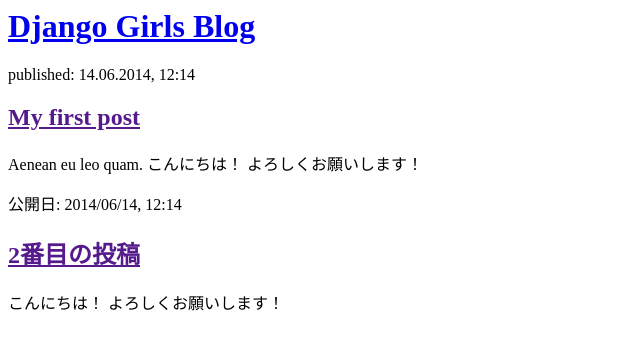
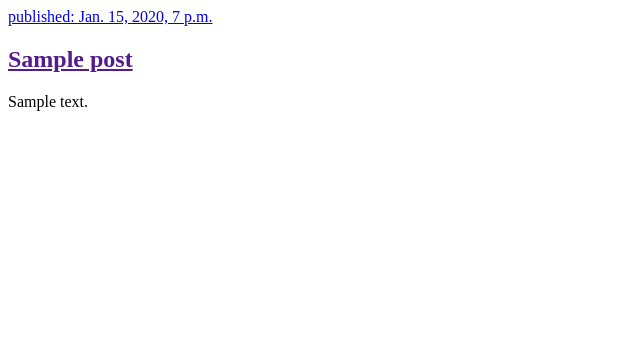
Before and after one commit to shun1829/my_first_blog_djgirls, a Django app: page / in a window 1280 px wide. Shown: the top 350 px of the page, without its empty margins (0-640 px from the left). Run offline with Django 3.2, Linux system fonts and the light colour scheme; tables that the repository leaves empty hold one stand-in row (values such as "Sample post").

Commit message:
Modified templates to display posts from database.

```diff
--- a/blog_djgirls/templates/blog_djgirls/post_list.html
+++ b/blog_djgirls/templates/blog_djgirls/post_list.html
@@ -4,19 +4,15 @@
     </head>
     <body>
         <div>
-            <h1><a href="/">Django Girls Blog</a></h1>
+            <h1><a href="/"Django Girls Blog</a></h1>
         </div>
 
-        <div>
-            <p>published: 14.06.2014, 12:14</p>
-            <h2><a href="">My first post</a></h2>
-            <p>Aenean eu leo quam. こんにちは！ よろしくお願いします！ </p>
-        </div>
-
-        <div>
-            <p>公開日: 2014/06/14, 12:14</p>
-            <h2><a href="">2番目の投稿</a></h2>
-            <p> こんにちは！ よろしくお願いします！ </p>
-        </div>
+        {% for post in posts %}
+            <div>
+                <p>published: {{ post.published_date }}</p>
+                <h2><a href="">{{ post.title }}</a></h2>
+                <p>{{ post.text|linebreaksbr }}</p>
+            </div>
+        {% endfor %}
     </body>
 </html>
--- a/blog_djgirls/views.py
+++ b/blog_djgirls/views.py
@@ -1,5 +1,8 @@
 from django.shortcuts import render
+from django.utils import timezone
+from .models import Post
 
 # Create your views here.
 def post_list(request):
-    return render(request, 'blog_djgirls/post_list.html', {})
+    posts = Post.objects.filter(published_date__lte=timezone.now()).order_by('published_date')
+    return render(request, 'blog_djgirls/post_list.html', {'posts': posts})
```
